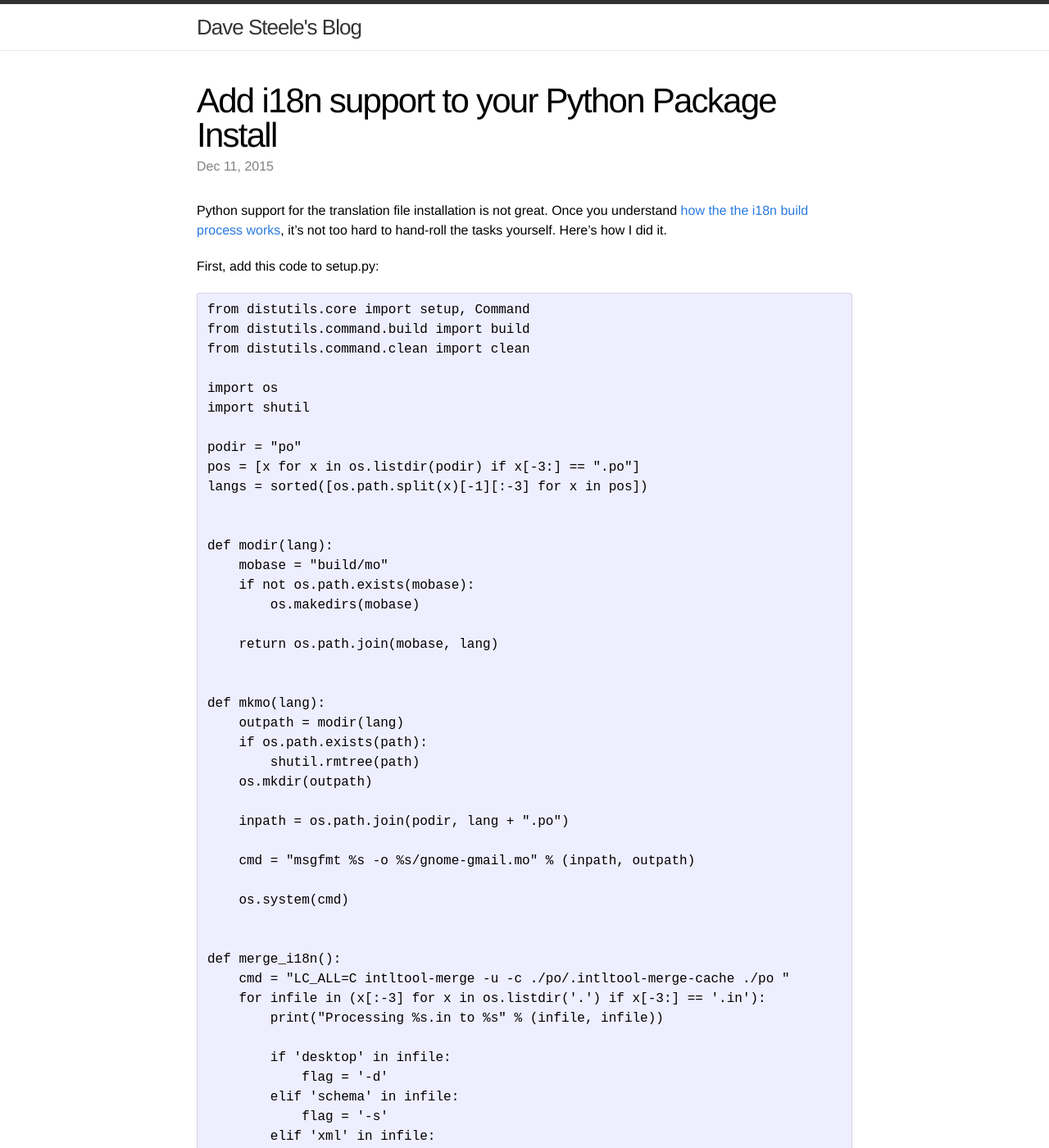
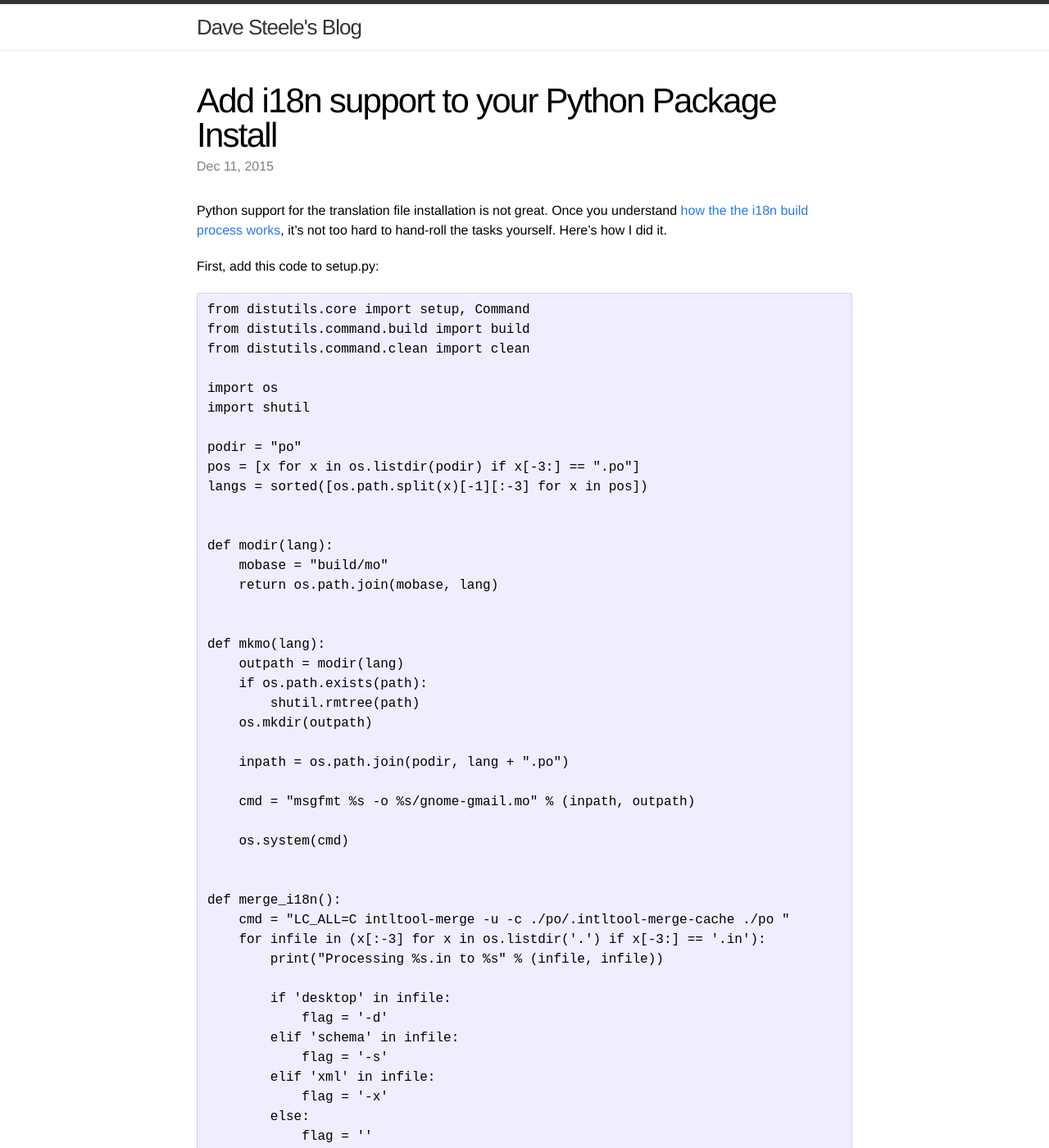
Before and after one commit to davesteele/davesteele.github.io, a Jekyll site: the page built from _posts/2015-12-11-add-i18n-to-setup-py.markdown, in a window 1280 px wide and 1400 px high. Shown: the whole window at 82% size. Built offline with Jekyll 4.4.1, drawn with Linux system fonts in a browser that asks for light colours; comment, search, counter and statistics services are not loaded; some of the changed text lies outside the part shown.

Commit message:
Cleanup modir creation

```diff
--- a/_posts/2015-12-11-add-i18n-to-setup-py.markdown
+++ b/_posts/2015-12-11-add-i18n-to-setup-py.markdown
@@ -28,9 +28,6 @@ First, add this code to setup.py:
 
     def modir(lang):
         mobase = "build/mo"
-        if not os.path.exists(mobase):
-            os.makedirs(mobase)
-
         return os.path.join(mobase, lang)
 
 
```
